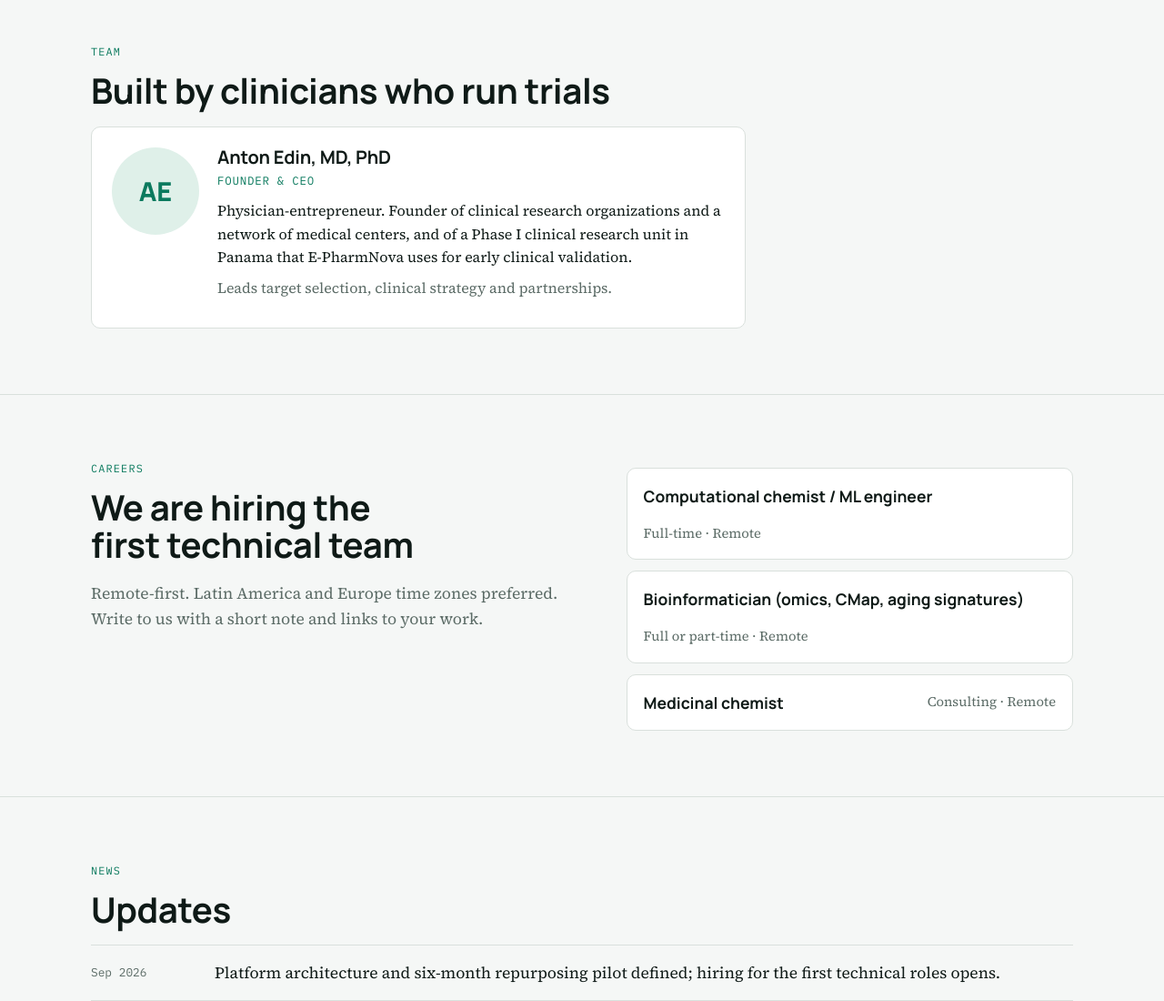
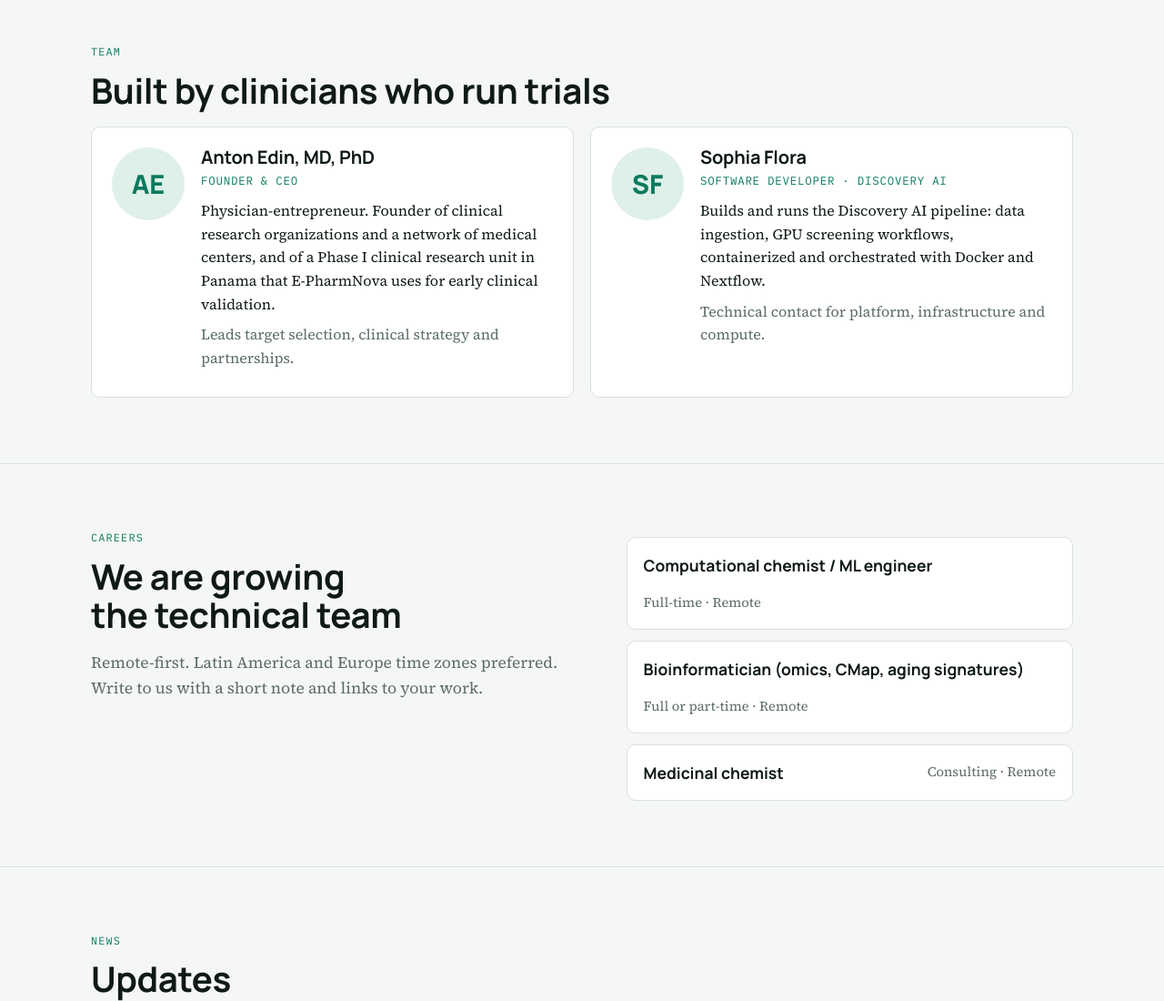
Before and after one commit to antonedin-glitch/e-pharmnova.com, a plain HTML site: page index.html in a window 1280 px wide. Shown: the part 3420-4520 px from the top of the page at 91% size. Drawn offline with Linux system fonts and the light colour scheme.

Commit message:
Update index.html

```diff
--- a/index.html
+++ b/index.html
@@ -81,8 +81,9 @@ td.bar{padding:0;position:relative;height:56px}
 .stat div{border-left:3px solid var(--accent);padding-left:14px}
 .stat b{display:block;font-family:var(--display);font-size:1.7rem;font-weight:800;letter-spacing:-.02em;font-variant-numeric:tabular-nums}
 .stat span{color:var(--muted);font-size:.95rem}
-.person{display:grid;grid-template-columns:96px 1fr;gap:20px;align-items:start;background:var(--surface);border:1px solid var(--line);border-radius:10px;padding:22px;max-width:720px}
-.avatar{width:96px;height:96px;border-radius:50%;background:var(--accent-soft);color:var(--accent);display:grid;place-items:center;font-family:var(--display);font-weight:800;font-size:1.8rem}
+.people{display:grid;grid-template-columns:repeat(auto-fit,minmax(320px,1fr));gap:18px}
+.person{display:grid;grid-template-columns:80px 1fr;gap:18px;align-items:start;background:var(--surface);border:1px solid var(--line);border-radius:10px;padding:22px;min-width:0}
+.avatar{width:80px;height:80px;border-radius:50%;background:var(--accent-soft);color:var(--accent);display:grid;place-items:center;font-family:var(--display);font-weight:800;font-size:1.8rem}
 .person h3{font-size:1.25rem}
 .person .role{font-family:var(--mono);font-size:.78rem;color:var(--accent);letter-spacing:.06em;margin-bottom:10px}
 .person p{font-size:1rem;margin-bottom:8px}
@@ -205,6 +206,7 @@ footer a{color:var(--muted);text-decoration:none;margin-right:16px}
 <div class="wrap">
 <div class="eyebrow">Team</div>
 <h2>Built by clinicians who run trials</h2>
+<div class="people">
 <div class="person">
 <div class="avatar">AE</div>
 <div>
@@ -214,13 +216,23 @@ footer a{color:var(--muted);text-decoration:none;margin-right:16px}
 <p class="muted">Leads target selection, clinical strategy and partnerships.</p>
 </div>
 </div>
+<div class="person">
+<div class="avatar">SF</div>
+<div>
+<h3>Sophia Flora</h3>
+<div class="role">SOFTWARE DEVELOPER · DISCOVERY AI</div>
+<p>Builds and runs the Discovery AI pipeline: data ingestion, GPU screening workflows, containerized and orchestrated with Docker and Nextflow.</p>
+<p class="muted">Technical contact for platform, infrastructure and compute.</p>
+</div>
+</div>
+</div>
 </div>
 </section>
 <section id="careers">
 <div class="wrap split">
 <div>
 <div class="eyebrow">Careers</div>
-<h2>We are hiring the first technical team</h2>
+<h2>We are growing the technical team</h2>
 <p class="muted">Remote-first. Latin America and Europe time zones preferred. Write to us with a short note and links to your work.</p>
 </div>
 <div class="jobs">
@@ -235,7 +247,7 @@ footer a{color:var(--muted);text-decoration:none;margin-right:16px}
 <div class="eyebrow">News</div>
 <h2>Updates</h2>
 <div class="news">
-<div><time>Sep 2026</time><span>Platform architecture and six-month repurposing pilot defined; hiring for the first technical roles opens.</span></div>
+<div><time>Sep 2026</time><span>Discovery AI platform architecture and six-month repurposing pilot defined; e-pharmnova.com launched.</span></div>
 <div><time>Jun 2026</time><span>E-PharmNova Holdings Inc. incorporated in Delaware, USA.</span></div>
 </div>
 </div>
```
